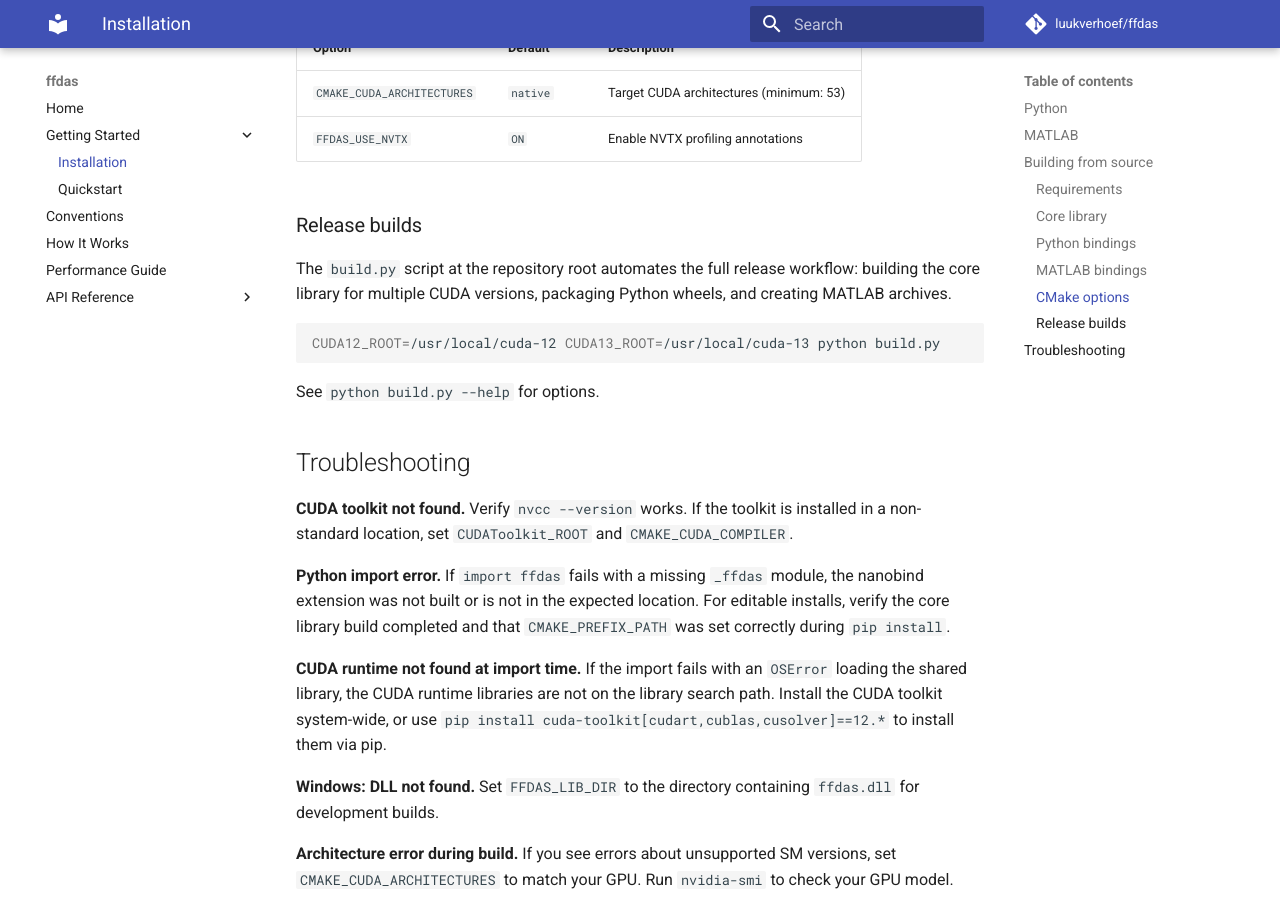
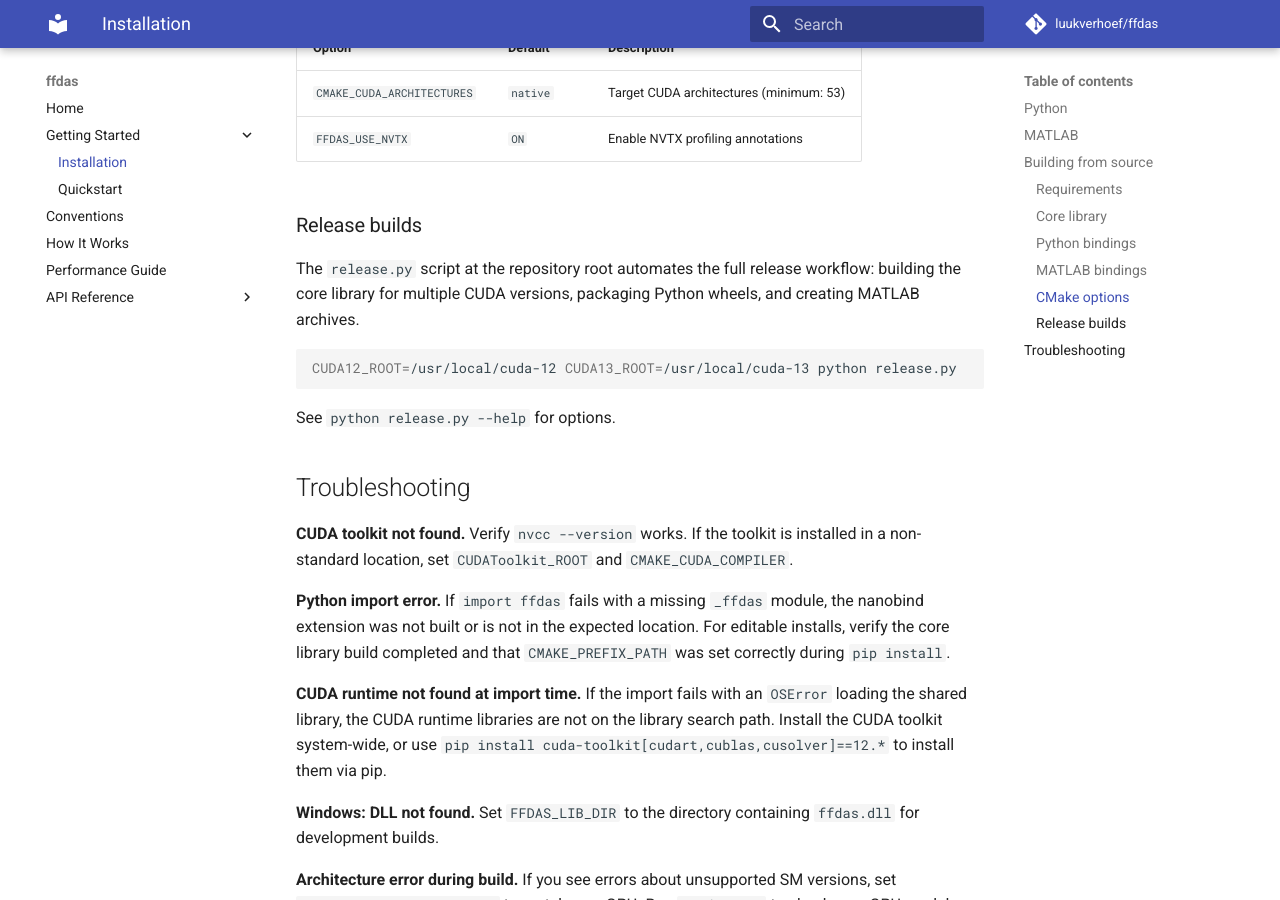
Before and after one commit to BrainEchoLab/ffdas, an MkDocs documentation site: the page built from docs/getting-started/installation.md, in a window 1280 px wide and 900 px high, scrolled down 3122 px. Built offline with MkDocs 1.6.1 and Material for MkDocs 9.7.7, drawn with Linux system fonts in a browser that asks for light colours; comment, search, counter and statistics services are not loaded.

Commit message:
update release script

````diff
--- a/docs/getting-started/installation.md
+++ b/docs/getting-started/installation.md
@@ -135,13 +135,13 @@ addpath("/path/to/install")
 
 ### Release builds
 
-The `build.py` script at the repository root automates the full release workflow: building the core library for multiple CUDA versions, packaging Python wheels, and creating MATLAB archives.
+The `release.py` script at the repository root automates the full release workflow: building the core library for multiple CUDA versions, packaging Python wheels, and creating MATLAB archives.
 
 ```bash
-CUDA12_ROOT=/usr/local/cuda-12 CUDA13_ROOT=/usr/local/cuda-13 python build.py
+CUDA12_ROOT=/usr/local/cuda-12 CUDA13_ROOT=/usr/local/cuda-13 python release.py
 ```
 
-See `python build.py --help` for options.
+See `python release.py --help` for options.
 
 ## Troubleshooting
 
--- a/build.py
+++ b/release.py
@@ -10,9 +10,9 @@ Environment variables:
     CUDA_ROOT    Fallback if the version-specific variable is not set
 
 Usage:
-    python build.py                     # build everything for CUDA 12 + 13
-    python build.py --cuda 12           # CUDA 12 only
-    python build.py --target python     # Python packages only
+    python release.py                     # build everything for CUDA 12 + 13
+    python release.py --cuda 12           # CUDA 12 only
+    python release.py --target python     # Python packages only
 """
 
 import argparse
````
